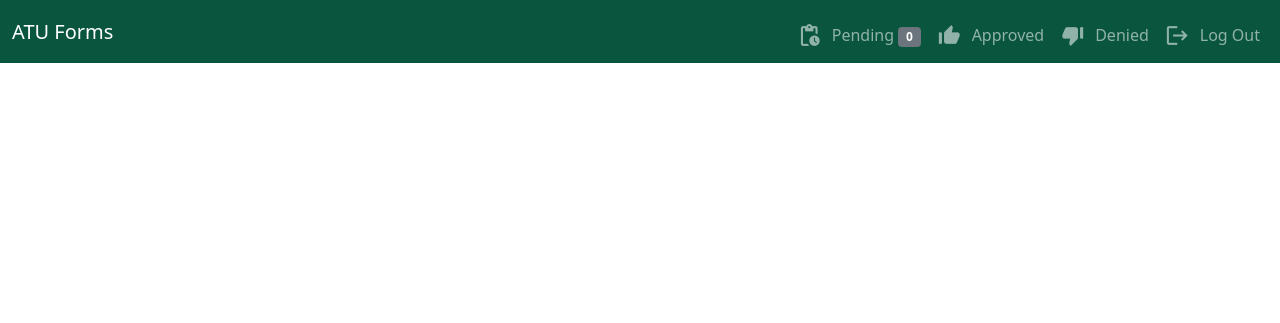
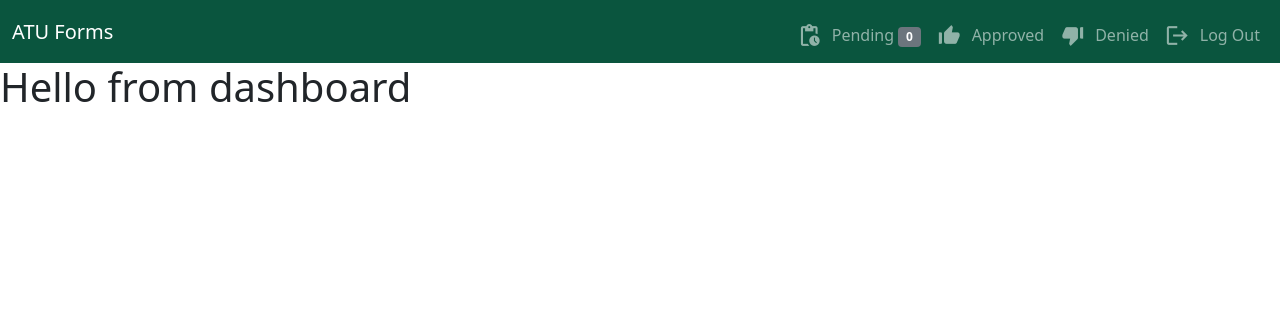
Before and after one commit to DevPuga/CapstoneProject, a Django app: page / in a window 1280 px wide. Shown: the top 323 px of the page. Run offline with Django 3.2, Linux system fonts and the light colour scheme; the visitor is signed in with stand-in values (Sample User, id 1).

Commit message:
Fixed navbar tabs to show which is active, added default dashboard

```diff
--- a/DeanProject/templates/DeanProject/dash-faculty.html
+++ /dev/null
@@ -1 +0,0 @@
-{% extends "DeanProject/base.html" %}
--- a/DeanProject/templates/DeanProject/dash-student.html
+++ /dev/null
@@ -1 +0,0 @@
-{% extends "DeanProject/base.html" %}
--- /dev/null
+++ b/DeanProject/templates/DeanProject/dashboard.html
@@ -0,0 +1,5 @@
+{% extends "DeanProject/base.html" %}
+
+{% block content %}
+<h1>Hello from dashboard</h1>
+{% endblock %}
--- a/DeanProject/templates/DeanProject/navbar.html
+++ b/DeanProject/templates/DeanProject/navbar.html
@@ -7,14 +7,14 @@
     </button>
     <div class="collapse navbar-collapse" id="navbarToggler" role="tablist" data-target="#myTabContent">
       <ul class="navbar-nav ms-auto pr-4">
-        <li class="nav-item {{ pending_page }}">
-          <a class="nav-link" aria-current="page" href="{% url 'pending' %}"><i class="material-icons">pending_actions</i>Pending <span class="badge bg-secondary">0</span></a>
+        <li class="nav-item">
+          <a class="nav-link {{ pending_page }}" aria-current="page" href="{% url 'pending' %}"><i class="material-icons">pending_actions</i>Pending <span class="badge bg-secondary">0</span></a>
         </li>
-        <li class="nav-item {{ approved_page }}">
-          <a class="nav-link" href="{% url 'approved' %}"><i class="material-icons">thumb_up_alt</i>Approved</a>
+        <li class="nav-item">
+          <a class="nav-link {{ approved_page }}" href="{% url 'approved' %}"><i class="material-icons">thumb_up_alt</i>Approved</a>
         </li>
-        <li class="nav-item {{ denied_page }}">
-          <a class="nav-link" href="{% url 'denied' %}"><i class="material-icons">thumb_down_alt</i>Denied</a>
+        <li class="nav-item">
+          <a class="nav-link {{ denied_page }}" href="{% url 'denied' %}"><i class="material-icons">thumb_down_alt</i>Denied</a>
         </li>
         <li class="nav-item">
           <a class="nav-link" href="/logout"><i class="material-icons">logout</i>Log Out</a>
--- a/DeanProject/urls.py
+++ b/DeanProject/urls.py
@@ -16,7 +16,6 @@ Including another URLconf
 from django.contrib import admin
 from django.urls import path, include
 from django.contrib.staticfiles.urls import staticfiles_urlpatterns
-
 from . import views
 
 urlpatterns = [
@@ -24,7 +23,7 @@ urlpatterns = [
     path('pending/', views.pending, name='pending'),
     path('approved/', views.approved, name='approved'),
     path('denied/', views.denied, name='denied'),
-    path('', views.home_view),
+    path('', views.dashboard, name='dashboard'),
     path('', include("django.contrib.auth.urls")),
 ]
 
--- a/DeanProject/views.py
+++ b/DeanProject/views.py
@@ -1,11 +1,8 @@
-from django.http import HttpResponse
-from django.template import loader
 from django.shortcuts import render, redirect
-
 from .forms import UGGraduation
 
 #The main dashboard view
-def home_view(request):
+def dashboard(request):
   if request.user.is_authenticated:
       # Checks the group the authenticated user is in
       # if request.user.groups.filter(name="Faculty").exists():
@@ -14,8 +11,8 @@ def home_view(request):
       #     template = loader.get_template('DeanProject/dash-student.html')
       # else:
       #     template = loader.get_template('DeanProject/error.html')
-      template = loader.get_template('DeanProject/base.html')
-      return HttpResponse(template.render())
+      context = {"dashboard_page": "active"}
+      return render(request, 'DeanProject/dashboard.html', context)
   else:
       return redirect('/login')
 
```
